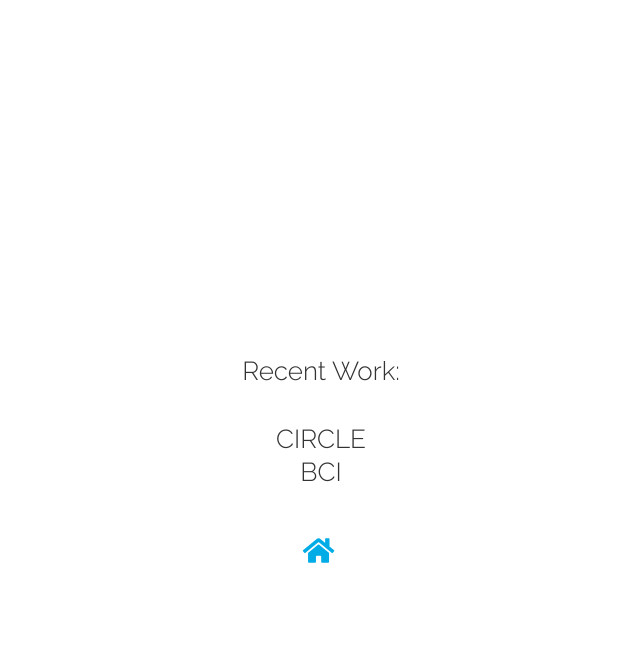
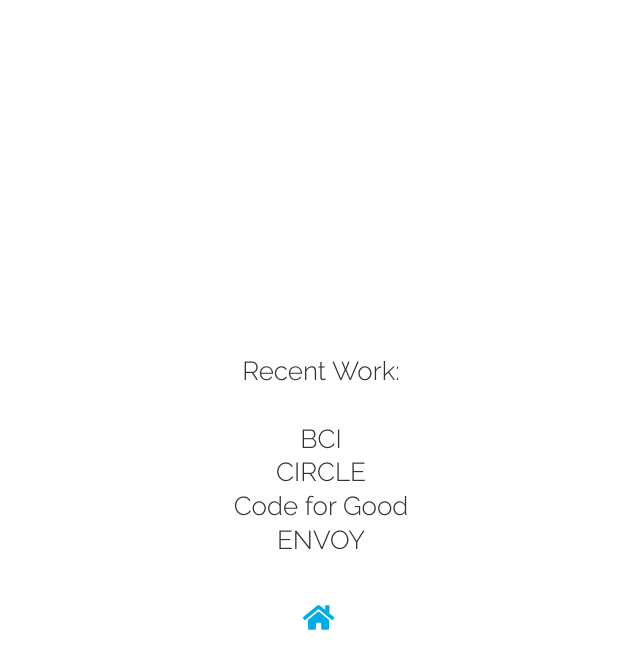
Before and after one commit to EvanDietrich/EvanDietrich.github.io, a Jekyll site: the page updates.html, which Jekyll copies as it is, in a window 1280 px wide. Shown: the top 669 px of the page, without its empty margins (319-959 px from the left). Built offline with Jekyll 4.4.1, drawn with Linux system fonts in a browser that asks for light colours; nearby versions of some CDN libraries.

Commit message:
Update updates.html

```diff
--- a/updates.html
+++ b/updates.html
@@ -33,7 +33,7 @@
 <div id="particles-js">
   <div id="text">
   <div id="title"></div>
-  <div id="description">Recent Work:<br><br>CIRCLE<br>BCI<br></div>
+  <div id="description">Recent Work:<br><br>BCI<br>CIRCLE<br>Code for Good<br>ENVOY<br></div>
   <br><br>
   <div id="links">
         <a href="./index.html" title="Updates"><i class="fas fa-home fa-2x"></i></a>
```
